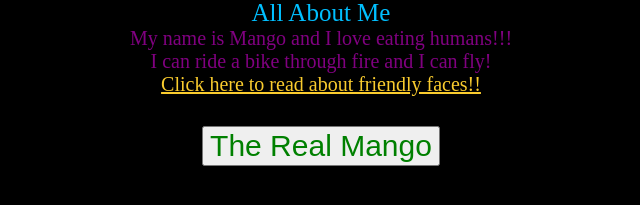
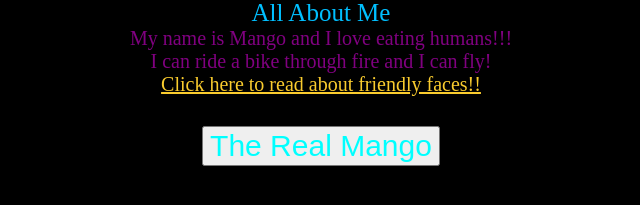
Before and after one commit to akperson/akperson.github.io, a plain HTML site: page index.html in a window 1280 px wide. Shown: the part 337-542 px from the top of the page, without its empty margins (319-959 px from the left). Drawn offline with Linux system fonts and the light colour scheme.

Commit message:
changing Mango color

```diff
--- a/index.html
+++ b/index.html
@@ -30,7 +30,7 @@
 
 			button{
 				margin-top: 30px;
-				color:green;
+				color:#00FFFF;
 				font-size:30px;
 			}
 		</style>
```
